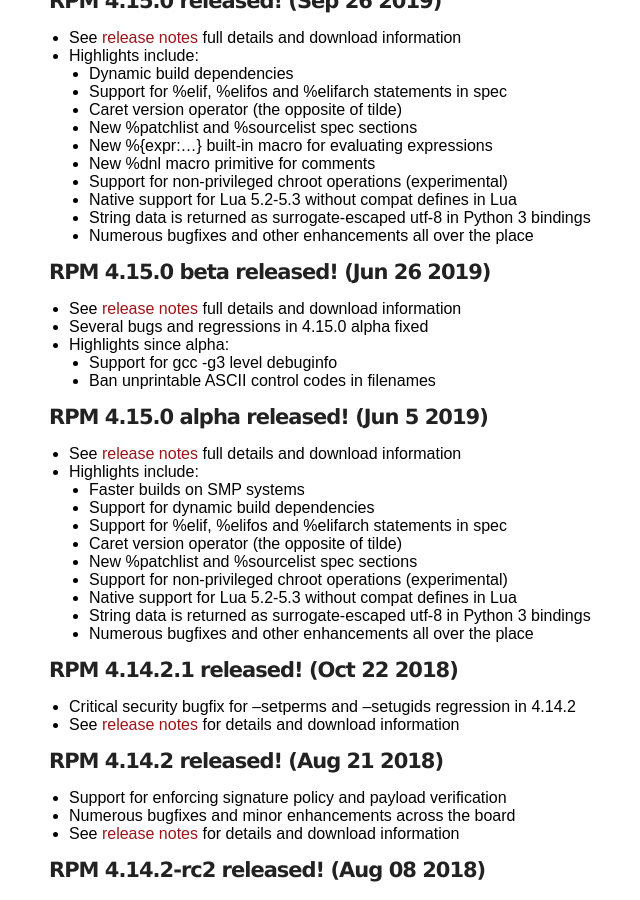
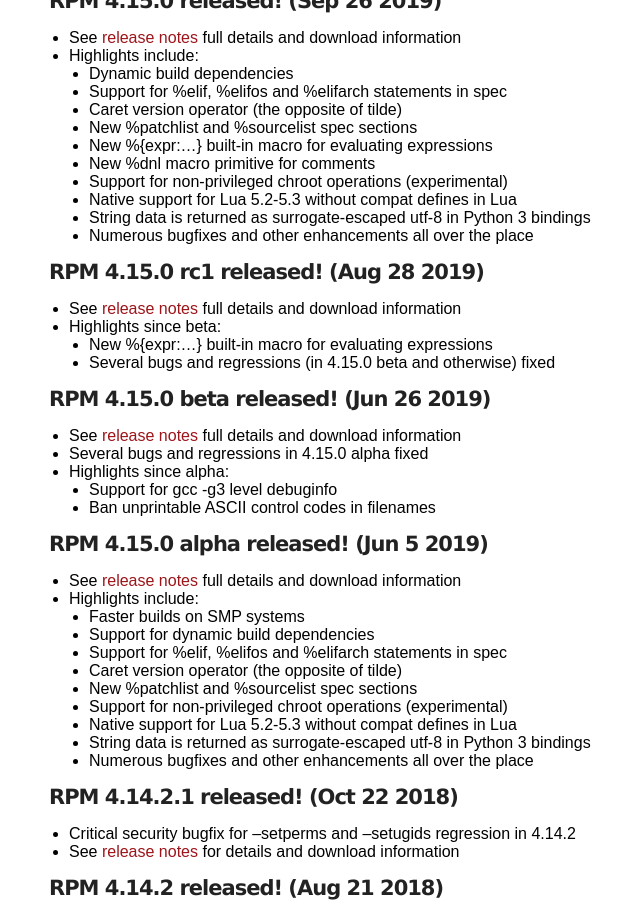
Before and after one commit to rpm-software-management/rpm-web, a Jekyll site: the page built from index.md, in a window 1280 px wide and 900 px high, scrolled down 482 px. Shown: the whole window, without its empty margins (201-841 px from the left). Built offline with Jekyll 4.4.1, drawn with Linux system fonts in a browser that asks for light colours.

Commit message:
Oops, accidentally removed 4.15.0 rc1 when adding final

```diff
--- a/index.md
+++ b/index.md
@@ -29,6 +29,12 @@ capable of
   * Native support for Lua 5.2-5.3 without compat defines in Lua
   * String data is returned as surrogate-escaped utf-8 in Python 3 bindings
   * Numerous bugfixes and other enhancements all over the place
+
+#### RPM 4.15.0 rc1 released! (Aug 28 2019)
+* See [release notes](wiki/Releases/4.15.0) full details and download information
+* Highlights since beta:
+  * New %{expr:...} built-in macro for evaluating expressions
+  * Several bugs and regressions (in 4.15.0 beta and otherwise) fixed
 
 #### RPM 4.15.0 beta released! (Jun 26 2019)
 * See [release notes](wiki/Releases/4.15.0) full details and download information
```
Also changed, not shown: timeline.md (+6 -0 lines).
